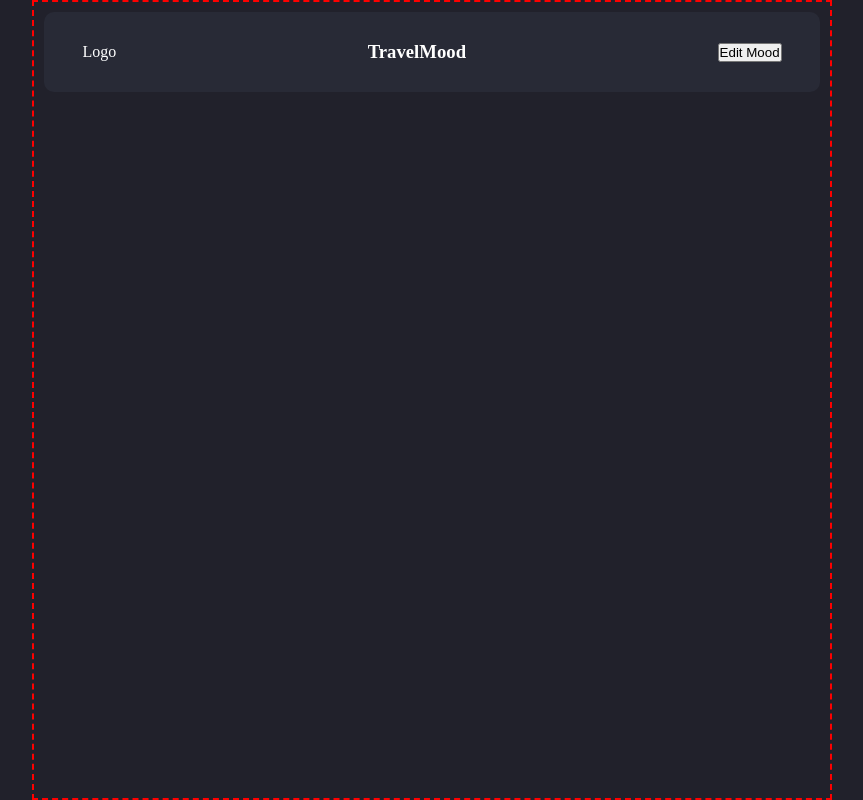
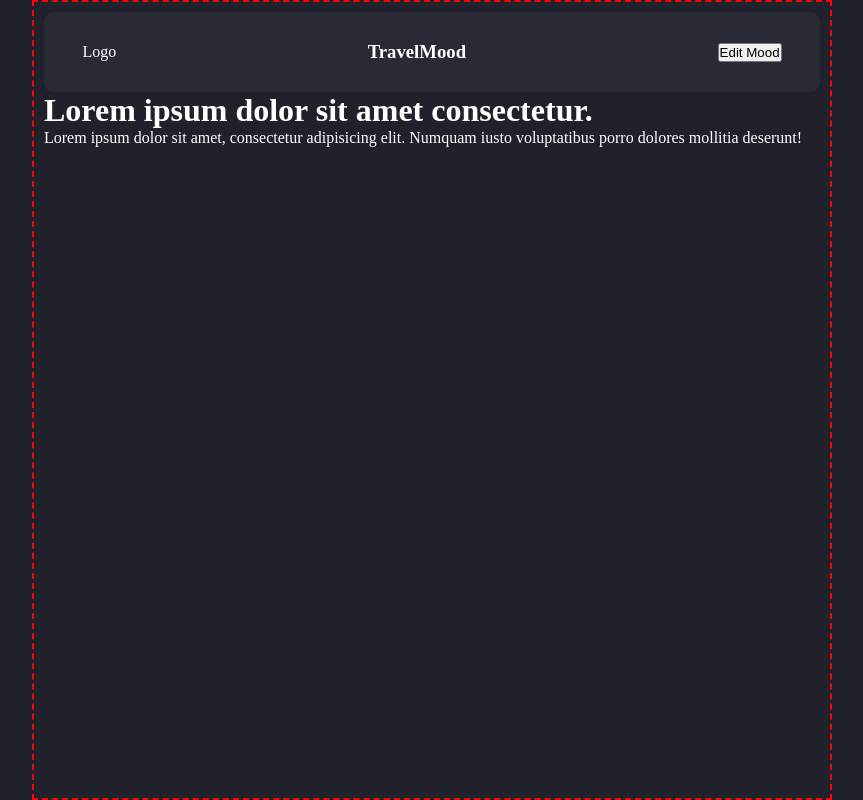
Before and after one commit to Deevyn9/travelmoods, a Next.js app: page / in a window 1280 px wide. Shown: the whole page, without its empty margins (208-1071 px from the left). Built offline with nearby package versions, Linux system fonts and the light colour scheme.

Commit message:
attach hero component

```diff
--- a/src/app/page.tsx
+++ b/src/app/page.tsx
@@ -1,3 +1,9 @@
+import Hero from "./components/Hero";
+
 export default function Home() {
-  return <main></main>;
+  return (
+    <main>
+      <Hero />
+    </main>
+  );
 }
```
